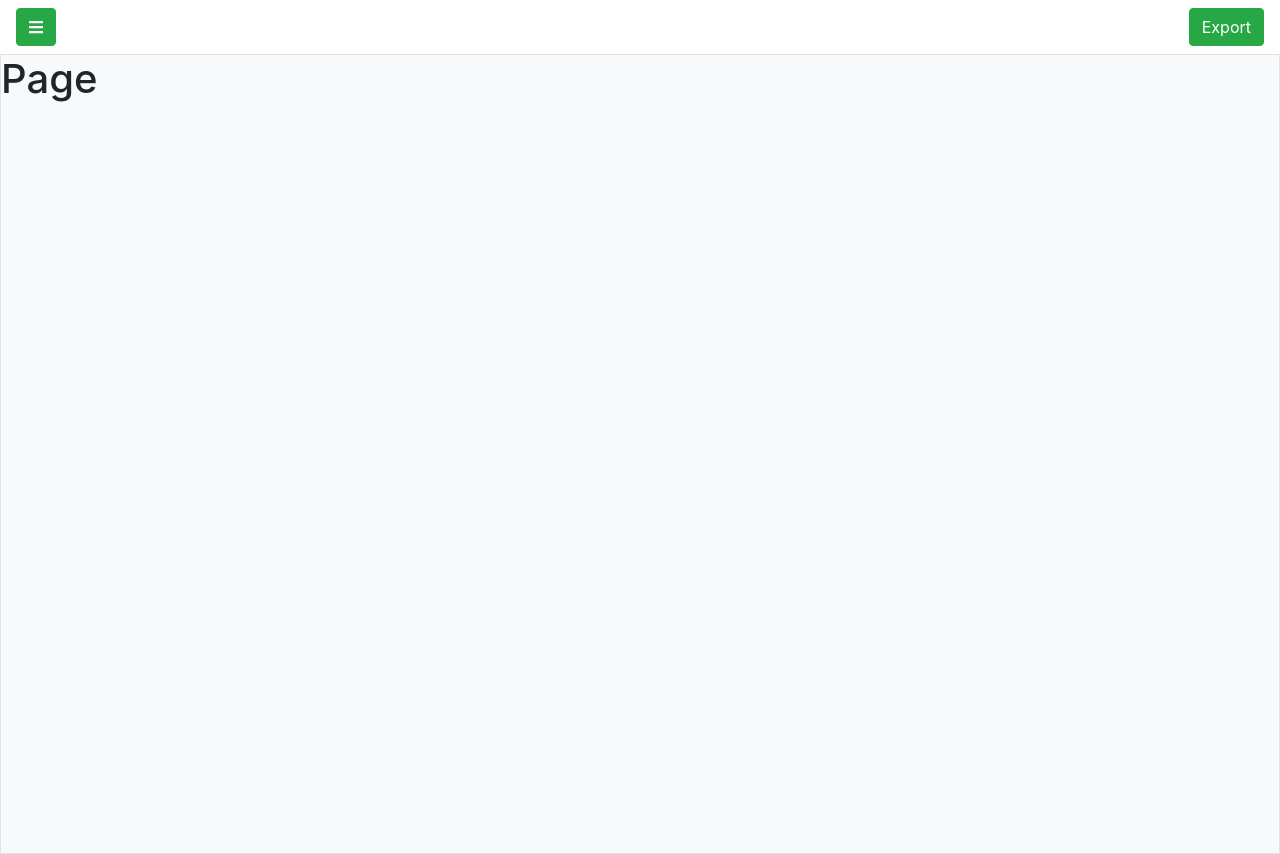
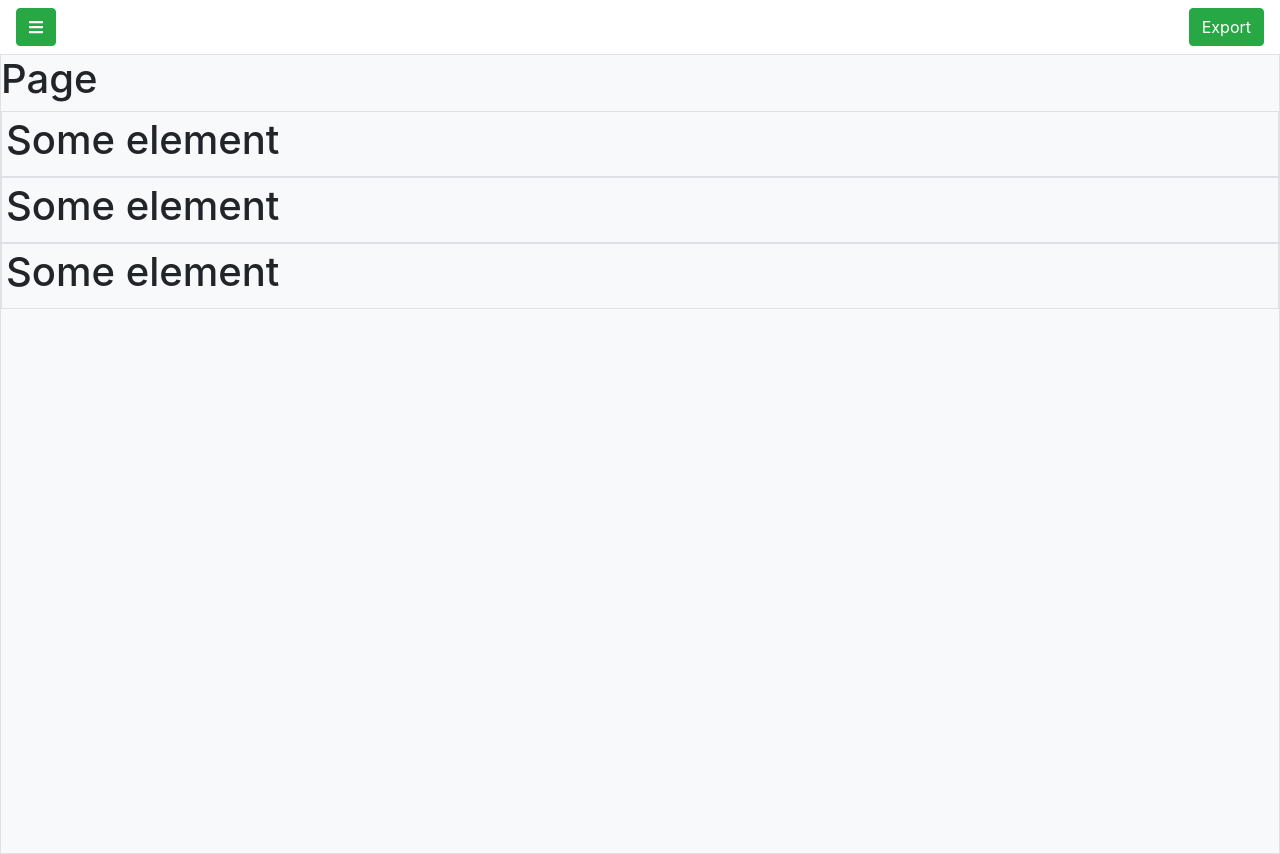
Before and after one commit to Bertholf/article-editor, a Vue app: page / in a window 1280 px wide. Built offline with nearby package versions, Linux system fonts and the light colour scheme; data requests are answered from the project's data file.

Commit message:
[wip]implement drag and drop functionality

```diff
--- a/src/components/ContentGroup.vue
+++ b/src/components/ContentGroup.vue
@@ -16,20 +16,24 @@
                 </select>
             </div>
         </div>
-        <div class="list-group list-group-flush items-list">
+        <draggable class="list-group list-group-flush items-list" :options="{clone: true, put:false, sort: false}">
             <div class="list-group-items p-1 border" v-for="block in filteredBlocks" :key="block.id">
                 <content-block-preview :preview="block.preview"></content-block-preview>
             </div>
-        </div>
+        </draggable>
     </div>
 </template>
 
 <script>
 import lodash from 'lodash'
+import draggable from "vuedraggable";
 import ContentBlockPreview from './ContentBlockPreview.vue';
 
 export default {
-  components: { ContentBlockPreview },
+  components: {
+      ContentBlockPreview,
+      draggable
+  },
   data() {
     return {
         selectedCategory: ''
--- a/src/components/Page.vue
+++ b/src/components/Page.vue
@@ -1,13 +1,32 @@
 <template>
     <div>
         <h1>Page</h1>
+        <draggable class="list-group list-group-flush items-list" :drop="blockAdded" v-model="blocks" :options="{clone: true, put:false, sort: true, onClone: clone}">
+            <div class="list-group-items p-1 border" v-for="block in blocks" :key="block.id">
+                <h1>Some element</h1>
+            </div>
+        </draggable>
     </div>
 </template>
 
 <script>
+import draggable from "vuedraggable";
 export default {
   data() {
-    return {};
+    return {
+        blocks: [1, 2, 3]
+    };
   },
+    components: {
+        draggable
+    },
+    methods: {
+      blockAdded: function (e) {
+          console.log("element added");
+      },
+        clone: function () {
+            console.log("element added");
+        }
+    }
 };
 </script>
```
